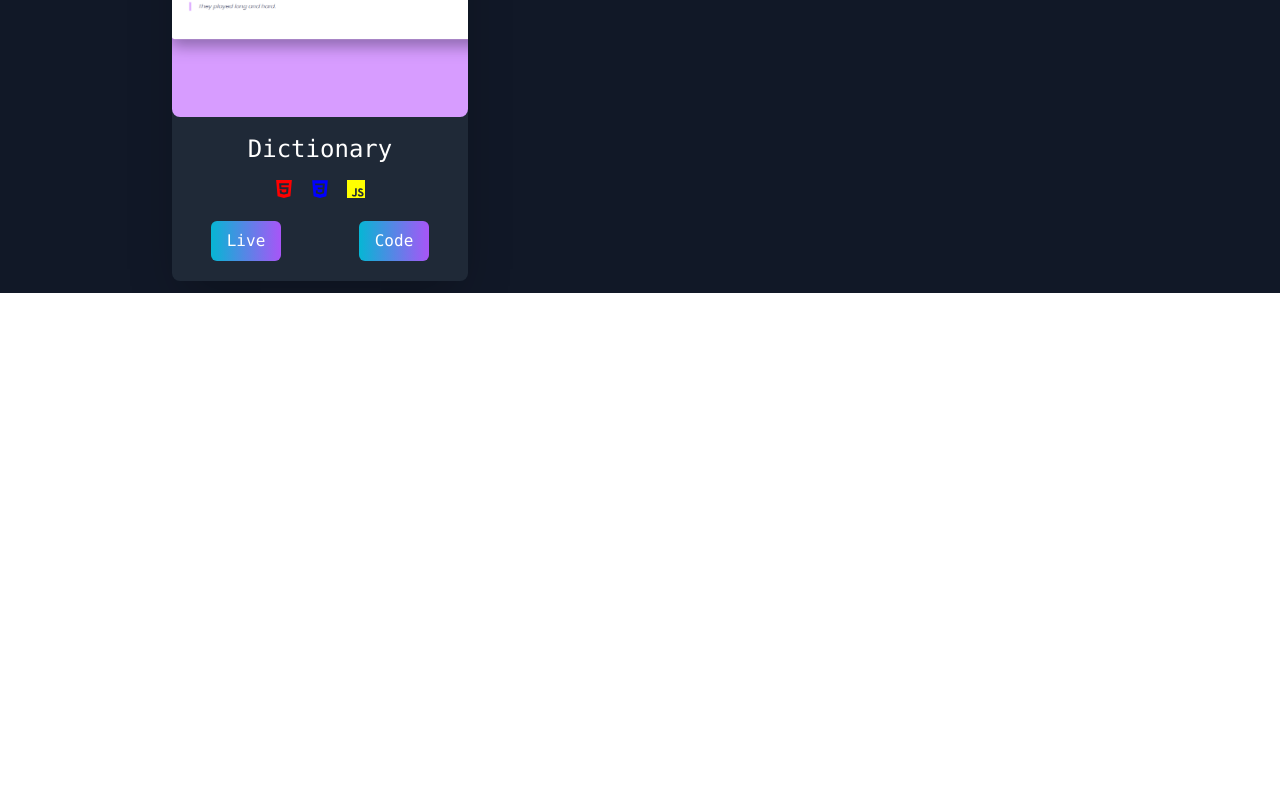
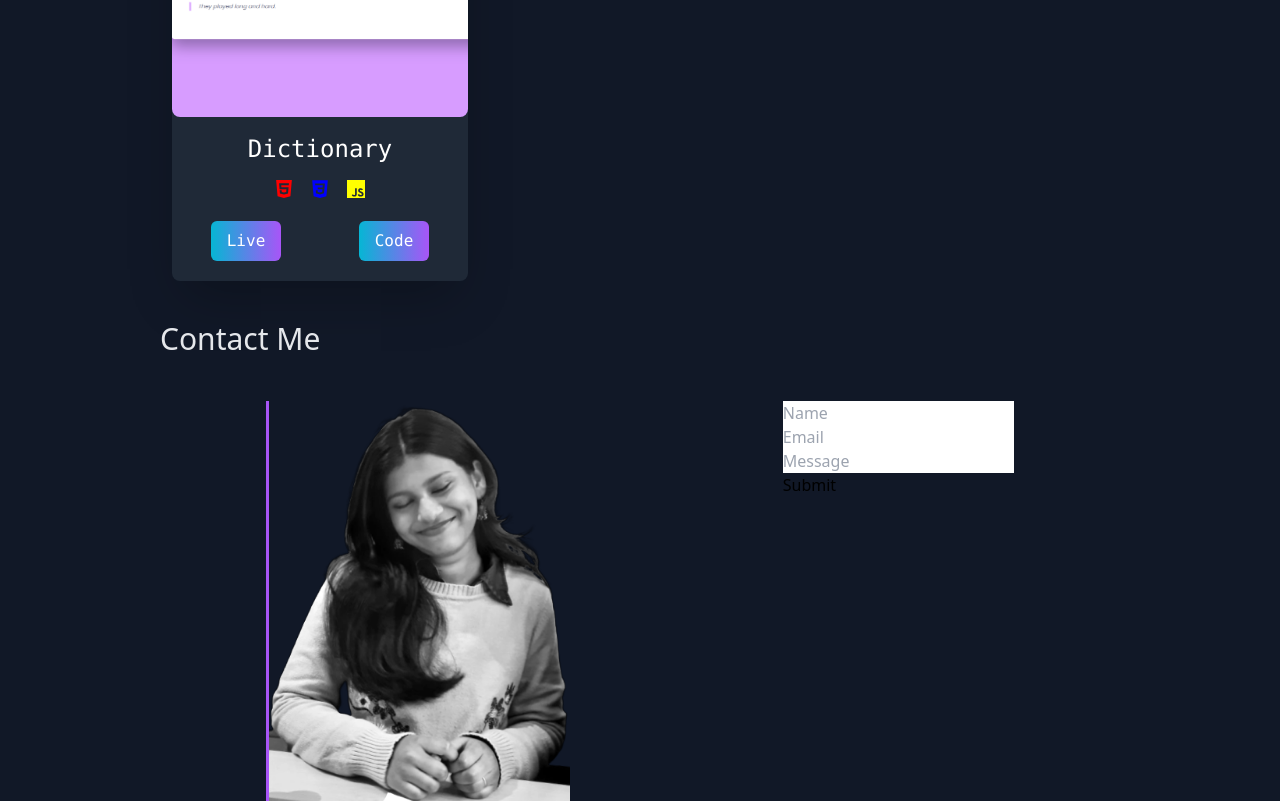
Before and after one commit to VenusTokyo/shrutikas-portfolio, a Next.js app: page / in a window 1280 px wide. Shown: the part 2127-2928 px from the top of the page. Before the commit the page ends 2420 px from the top, so only its background shows below. Built offline with nearby package versions, Linux system fonts and the light colour scheme.

Commit message:
message section

```diff
--- a/src/pages/index.js
+++ b/src/pages/index.js
@@ -12,6 +12,7 @@ import web4 from '../../public/web4.png'
 import web5 from '../../public/web5.png'
 import web6 from '../../public/web6.png'
 import restaurant from '../../public/web7.png'
+import mypic from "../../public/mypic.png"
 
 
 export default function Home() {
@@ -135,6 +136,30 @@ export default function Home() {
 
           </div>
         </section>
+        <section>
+        <div>
+            <h3 className='text-3xl pt-7 py-1 dark:text-gray-200'>Contact Me</h3>
+            <p className='text-md py-5 leading-7 text-gray-600 dark:text-gray-400'></p>
+          </div>
+          <div className=" flex justify-around md:flex-row sm:flex-col w-full">
+            <div className="flex justify-center">
+              <div className='h-full border border-l-2 border-purple-500'/>
+              <Image src={mypic} height={400}/>
+            </div>
+            <div className="flex justify-start">
+              <form action="" className=''>
+                <input type="text" placeholder='Name' />
+                <br />
+                <input type="email" placeholder='Email' />
+                <br />
+                <input type="text" placeholder='Message' />
+                <br />
+                <button>Submit</button>
+
+              </form>
+            </div>
+          </div>
+        </section>
       </main>
     </div>
   )
```
Also changed, not shown: public/mypic.png (added).
